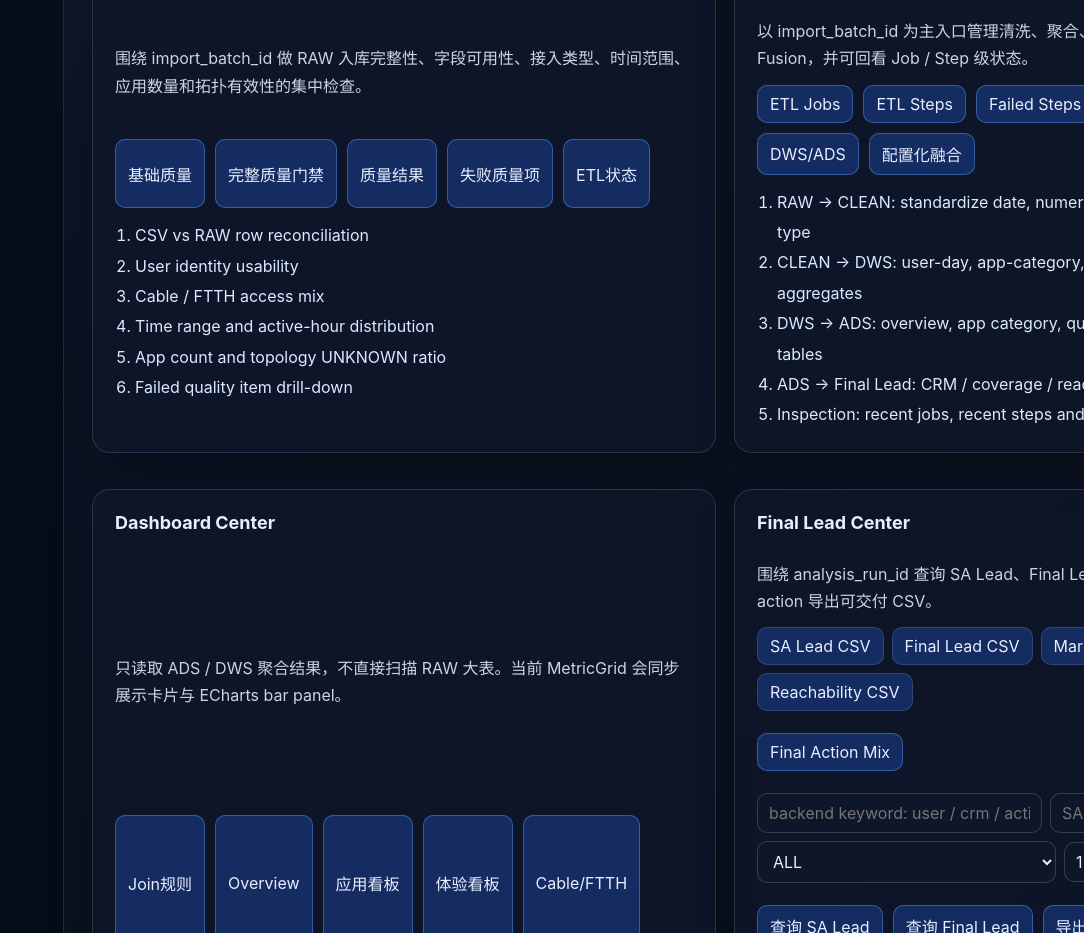
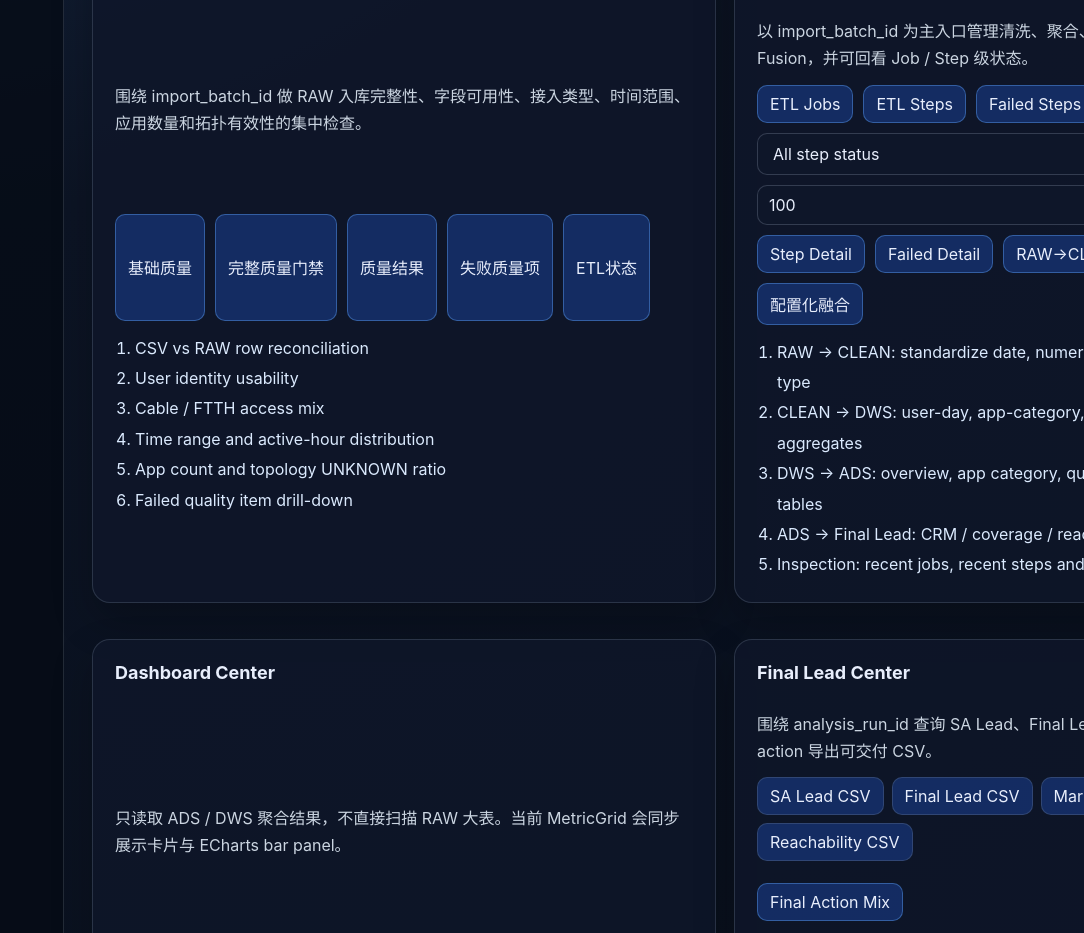
Before and after one commit to zhou-yang-personal/sa-fbb-experience-workbench, a React (Vite) app: page / in a window 1280 px wide. Shown: the part 920-1853 px from the top of the page, without its empty margins (196-1280 px from the left). Built offline with nearby package versions, Linux system fonts and the light colour scheme.

Commit message:
feat: add ETL step detail query controls

```diff
--- a/src/features/workbench/JobStepActions.tsx
+++ b/src/features/workbench/JobStepActions.tsx
@@ -1,17 +1,37 @@
-import type { MetricCard, MySqlSettings } from '../../shared/types';
+import { useState } from 'react';
+import type { EtlJobStepRow, MetricCard, MySqlSettings } from '../../shared/types';
 import { jobApi } from './jobApi';
 
 type Props = {
   settings: MySqlSettings;
   importBatchId: string;
   loadMetrics: (label: string, action: () => Promise<MetricCard[]>) => Promise<void>;
+  runAction: (label: string, action: () => Promise<unknown>) => Promise<unknown>;
+  setEtlSteps: (value: EtlJobStepRow[]) => void;
 };
 
-export function JobStepActions({ settings, importBatchId, loadMetrics }: Props) {
+export function JobStepActions({ settings, importBatchId, loadMetrics, runAction, setEtlSteps }: Props) {
+  const [status, setStatus] = useState('ALL');
+  const [limit, setLimit] = useState('100');
+  const parsedLimit = Math.max(1, Math.min(500, Number.parseInt(limit, 10) || 100));
+  async function loadStepDetails(nextStatus = status) {
+    const result = await runAction('etl_get_job_steps', () => jobApi.jobSteps(settings, importBatchId, { status: nextStatus, limit: parsedLimit }));
+    if (Array.isArray(result)) setEtlSteps(result as EtlJobStepRow[]);
+  }
   return (
     <>
       <button onClick={() => loadMetrics('etl_get_recent_steps', () => jobApi.recentSteps(settings, importBatchId))}>ETL Steps</button>
       <button onClick={() => loadMetrics('etl_get_failed_steps', () => jobApi.failedSteps(settings, importBatchId))}>Failed Steps</button>
+      <select value={status} onChange={(e) => setStatus(e.target.value)}>
+        <option value="ALL">All step status</option>
+        <option value="pending">pending</option>
+        <option value="running">running</option>
+        <option value="success">success</option>
+        <option value="failed">failed</option>
+      </select>
+      <input value={limit} onChange={(e) => setLimit(e.target.value)} inputMode="numeric" placeholder="limit" />
+      <button onClick={() => loadStepDetails()}>Step Detail</button>
+      <button onClick={() => { setStatus('failed'); void loadStepDetails('failed'); }}>Failed Detail</button>
     </>
   );
 }
```
